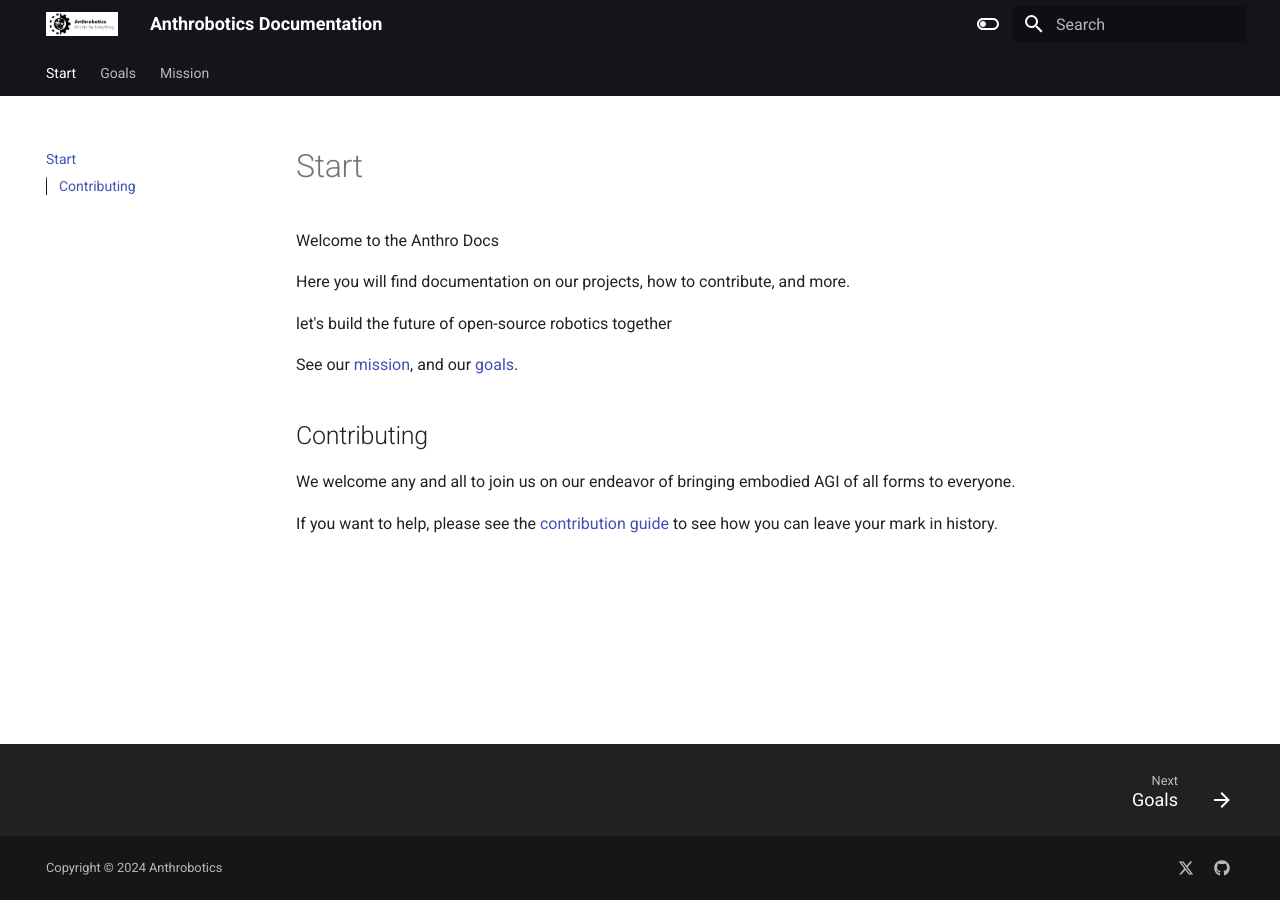
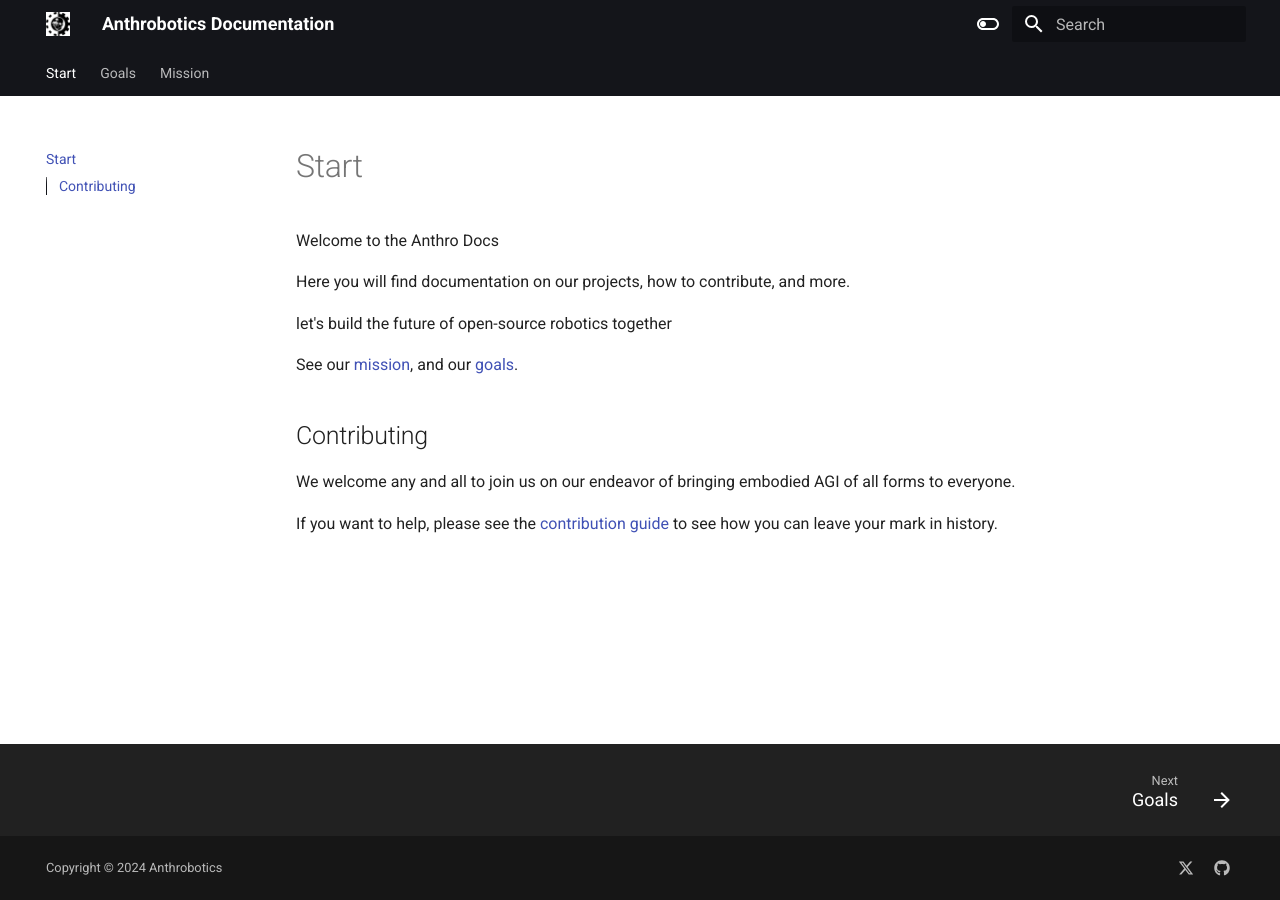
Before and after one commit to Anthrobotics/anthro-docs, an MkDocs documentation site: the page built from docs/index.md, in a window 1280 px wide. Built offline with MkDocs 1.6.1 and Material for MkDocs 9.7.7, drawn with Linux system fonts in a browser that asks for light colours.

Commit message:
Update mkdocs.yml

```diff
--- a/mkdocs.yml
+++ b/mkdocs.yml
@@ -1,6 +1,6 @@
 site_name: Anthrobotics Documentation
 theme:
-  logo: anthro-banner-1500x500.jpg
+  logo: anthro-logo-400x400.jpg
   name: material
   features:
   - navigation.tabs
```
